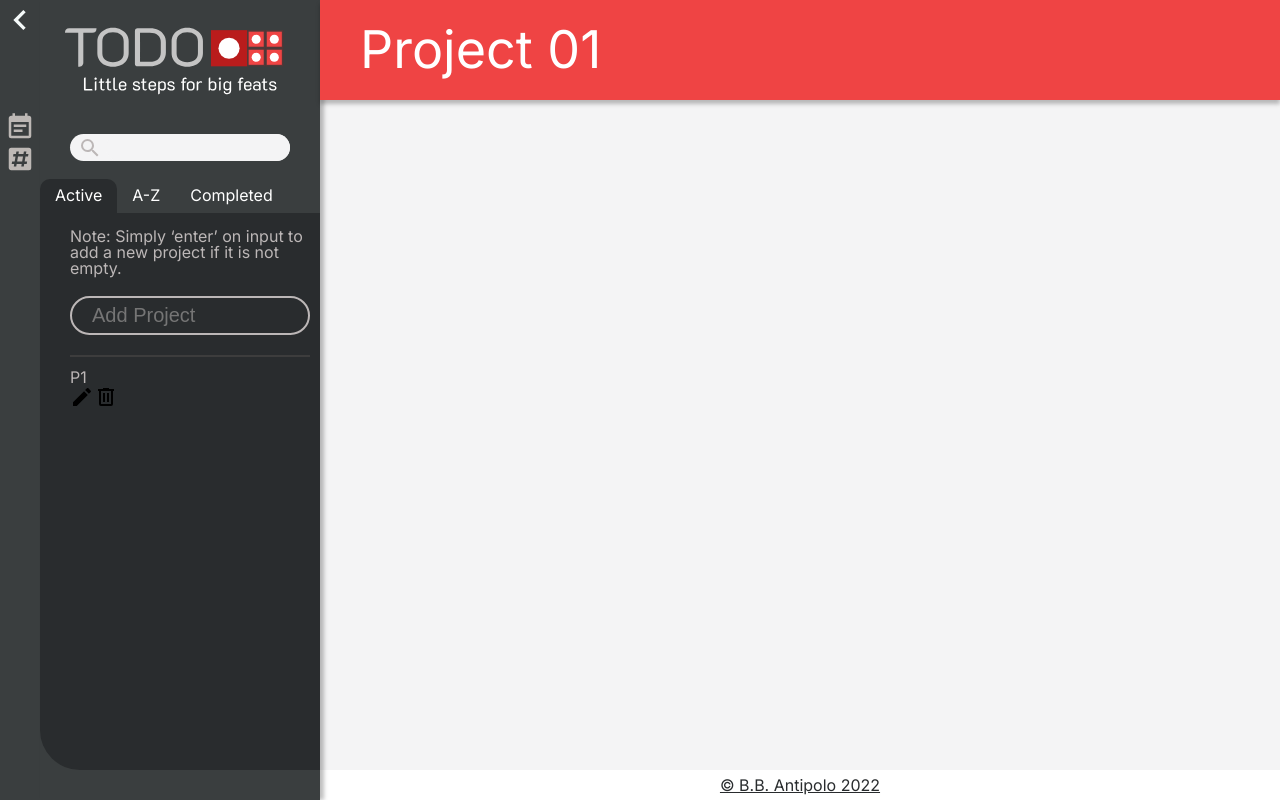
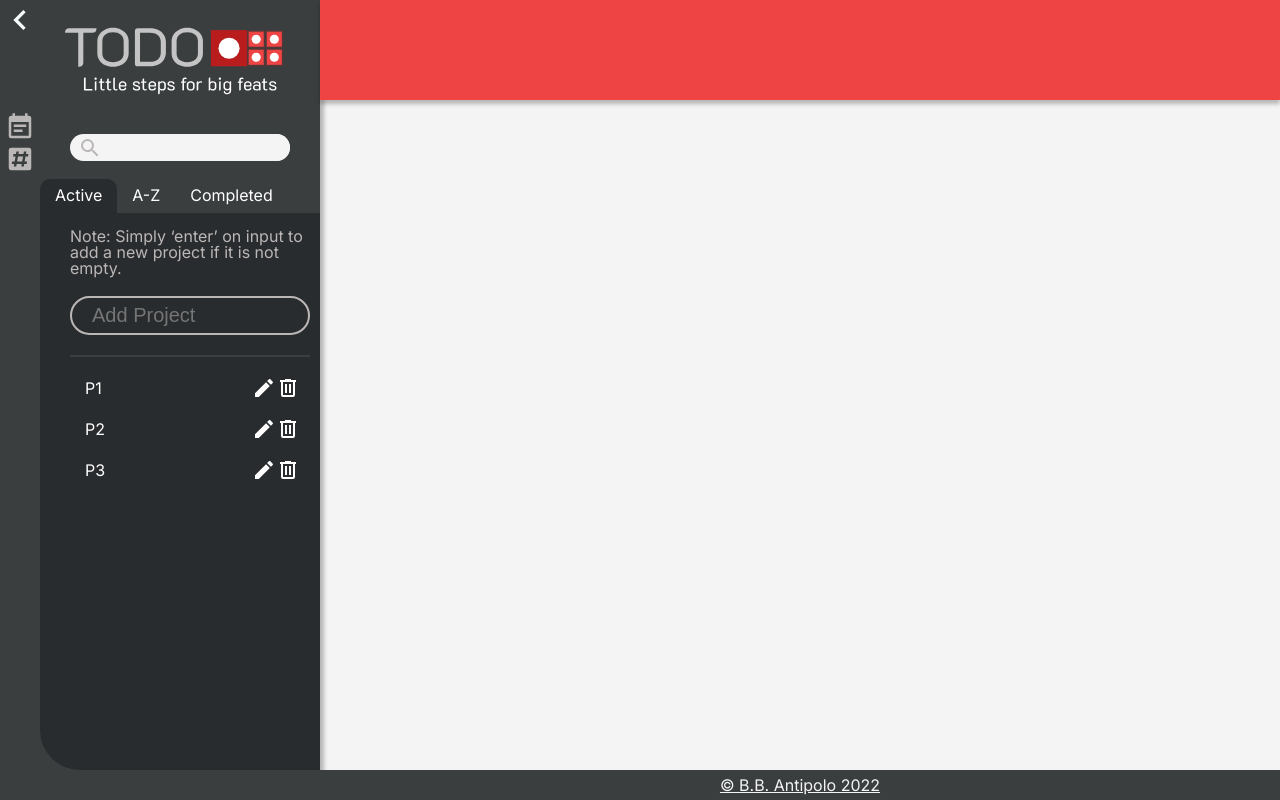
Before and after one commit to bbntpl/todocians, a website built with webpack: page src/index.html in a window 1280 px wide. Both pictures are taken after a click on the element "Active". Built offline with nearby package versions, Linux system fonts and the light colour scheme.

Commit message:
feat: add folder tabs

```diff
--- a/src/assets/styles/main.css
+++ b/src/assets/styles/main.css
@@ -2,14 +2,18 @@
 :root {
     --default-font: Inter, -apple-system, BlinkMacSystemFont, "Segoe UI", Roboto, Helvetica, Arial, sans-serif, "Apple Color Emoji", "Segoe UI Emoji", "Segoe UI Symbol", "Microsoft YaHei Light", sans-serif;
     --color-cape-cod: #3A3E3F;
+    --filtered-cape-cod: invert(22%) sepia(0%) saturate(1898%) hue-rotate(242deg) brightness(91%) contrast(86%);
     --color-shark: #292C2E;
+    --filtered-shark: #invert(14%) sepia(8%) saturate(460%) hue-rotate(160deg) brightness(97%) contrast(92%);
     --color-nobel: #BCB7B7;
     --filtered-nobel: invert(85%) sepia(10%) saturate(85%) hue-rotate(314deg) brightness(90%) contrast(79%);
     --color-thunderbird: #B91C1C;
+    --filtered-thunderbitd: invert(14%) sepia(70%) saturate(3281%) hue-rotate(350deg) brightness(117%) contrast(92%);
     --color-flamingo: #EF4444;
     --filtered-flamingo: invert(42%) sepia(57%) saturate(6877%) hue-rotate(341deg) brightness(104%) contrast(95%);
     --color-athens-gray: #F4F4F5;
     --filtered-athens-gray: invert(97%) sepia(2%) saturate(2513%) hue-rotate(147deg) brightness(113%) contrast(95%);
+    --filtered-white: invert(100%) sepia(0%) saturate(2%) hue-rotate(248deg) brightness(107%) contrast(101%);
     --vertical-box-shadow: 0px 4px 4px rgba(0, 0, 0, 0.25);
     --horizontal-box-shadow: 4px 0px 4px rgba(0, 0, 0, 0.25);
     /** for modal buttons or modal corners **/
@@ -97,11 +101,15 @@ body>*:not(.sidebar, .ribbon, .modal) {
 .ribbon img {
     width: 100%;
     height: auto;
-    filter: invert(98%) sepia(1%) saturate(2247%) hue-rotate(316deg) brightness(80%) contrast(81%);
+    filter: var(--filtered-nobel);
+}
+
+.ribbon img.active {
+    filter: var(--filtered-flamingo);
 }
 
 .ribbon img:hover {
-    filter: invert(97%) sepia(2%) saturate(2513%) hue-rotate(147deg) brightness(113%) contrast(95%);
+    filter: var(--filtered-athens-gray);
 }
 
 .ribbon-folders {
@@ -201,6 +209,32 @@ body>*:not(.sidebar, .ribbon, .modal) {
     height: auto;
 }
 
+.folder__tab {
+    display: flex;
+    justify-content: space-between;
+    color: #fff;
+    border-radius: var(--secondary-border-radius);
+    padding: 7px 10px 7px 15px;
+    margin-bottom: 3px;
+    transition: all .1s ease-in;
+}
+
+.folder__tab.active {
+    background-color: var(--color-flamingo);
+}
+
+.folder__tab:hover {
+    background-color: var(--color-cape-cod);
+}
+
+.folder__tab img {
+    filter: var(--filtered-white);
+}
+
+.tab-title, .row-items-holder {
+    display: flex;
+}
+
 /*** HEADER ***/
 .header {
     display: flex;
@@ -231,13 +265,14 @@ body>*:not(.sidebar, .ribbon, .modal) {
 .footer {
     height: var(--footer-height);
     grid-area: footer;
-    z-index: 40;
+    z-index: 50;
+    background-color: var(--color-cape-cod);
 }
 
 .footer-content {
     display: flex;
     justify-content: center;
-    color: var(--color-shark);
+    color: var(--color-athens-gray);
 }
 
 /*** MODAL ***/
@@ -331,12 +366,15 @@ body>*:not(.sidebar, .ribbon, .modal) {
     font-size: clamp(1rem, 1.1vw, 2rem);
     color: #fff;
 }
-.modal-dialog__header, .modal-dialog__inputs{
+
+.modal-dialog__header, .modal-dialog__inputs {
     padding: 12px 25px;
 }
-.modal-dialog__header{
+
+.modal-dialog__header {
     display: flex;
 }
+
 .modal__task .modal-container__lower {
     display: flex;
     justify-content: flex-end;
@@ -352,29 +390,32 @@ body>*:not(.sidebar, .ribbon, .modal) {
     color: white;
 }
 
-.modal__task .modal-container__upper button:hover{
+.modal__task .modal-container__upper button:hover {
     background-color: #fff;
     border: 0;
     padding: 10px 5px;
     font-size: clamp(1rem, 1vw, 2rem);
     color: var(--color-flamingo);
 }
-.modal__task-label{
+
+.modal__task-label {
     vertical-align: middle;
 }
-.modal-dialog__header{
+
+.modal-dialog__header {
     display: flex;
 }
-.modal-dialog__inputs  {
+
+.modal-dialog__inputs {
     display: flex;
     flex-direction: column;
     gap: 15px 0;
     font-size: clamp(.8rem, .7vw, 1.8rem);
 }
-.modal-dialog__inputs > label > *:not(button) {
+
+.modal-dialog__inputs>label>*:not(button) {
     display: block;
     width: 100%;
 }
 
-
 /***** MEDIA QUERIES *****/
--- /dev/null
+++ b/src/js/controller.js
@@ -0,0 +1,3 @@
+//This file is the main controller of the app
+
+// function add
--- a/src/js/dom-collections.js
+++ b/src/js/dom-collections.js
@@ -4,7 +4,7 @@ import {
     appendChildren
 } from '../helpers';
 
-import chevronRight from '../assets/icons/chevron-left.svg';
+import chevronLeft from '../assets/icons/chevron-left.svg';
 import prjIcon from '../assets/icons/project.svg';
 import tagIcon from '../assets/icons/tag.svg';
 import magnifyIcon from '../assets/icons/magnify.svg';
@@ -12,7 +12,9 @@ import logoImg from '../assets/images/logo.svg';
 import editIcon from '../assets/icons/edit.svg';
 import closeIcon from '../assets/icons/close.svg';
 import trashIcon from '../assets/icons/trash.svg';
+import DOMController from './dom-controller';
 
+//These are collection of DOM elements including event listeners
 const Sidebar = (() => {
     const _createLogo = () => createImg('img', 'logo', logoImg);
     const _createSearchbar = () => {
@@ -31,6 +33,10 @@ const Sidebar = (() => {
         const filterAZ = createEl('div', 'filter', 'A-Z');
         const filterCompleted = createEl('div', 'filter', 'Completed');
 
+        const filterTabs = [filterActive, filterAZ, filterCompleted];
+        filterTabs.forEach(e => {
+            e.addEventListener('click', DOMController.rmvActiveSiblings);
+        })
         appendChildren(organizerFilters, [filterActive, filterAZ, filterCompleted]);
 
         return organizerFilters;
@@ -48,19 +54,22 @@ const Sidebar = (() => {
     const createPrjTab = (text) => {
         const prjTab = createEl('div', 'folder__tab');
         const tabTitle = createEl('div', 'tab-title');
-        const tabName = createEl('p', 'tab-name', text);
+        const tabName = createEl('p', ['tab-name', 'centered'], text);
         const rowItemsHolder = createEl('div', 'row-items-holder');
         const editIconEl = createImg('img', 'tab-icon', editIcon);
         const trashIconEl = createImg('img', 'tab-icon', trashIcon);
+
         appendChildren(prjTab, [tabTitle, rowItemsHolder]);
         tabTitle.append(tabName);
         appendChildren(rowItemsHolder, [editIconEl, trashIconEl]);
+
+        prjTab.addEventListener('click', DOMController.rmvActiveSiblings);
         return prjTab;
     }
     const createTagTab = (text, numOfTags) => {
         const tagTab = createEl('div', 'folder__tab');
         const tabTitle = createEl('div', 'tab-title');
-        const tabName = createEl('p', 'tab-name', text);
+        const tabName = createEl('p', ['tab-name', 'centered'], text);
         const rowItemsHolder = createEl('div', 'row-items-holder');
         const tagIconEl = createImg('img', 'tab-icon', tagIcon);
         const totalTags = createEl('div', 'total-tags', numOfTags);
@@ -77,11 +86,6 @@ const Sidebar = (() => {
         appendChildren(sidebarEl, [_createLogo(), sidebarInnerEl]);
         appendChildren(sidebarInnerEl, [_createSearchbar(), _createFilters(), organizerEl]);
         appendChildren(organizerEl, [_createFolder()]);
-
-        /* TEST */
-        // const folderList = document.querySelector('.folder__list');
-        // console.log(document.querySelector('.sidebar__inner'));
-        // appendChildren(folderList, [createPrjTab('Project 01'), createPrjTab('Project 01')]);
         return sidebarEl;
     }
     return { initialize, createPrjTab, createTagTab };
@@ -89,8 +93,9 @@ const Sidebar = (() => {
 const Ribbon = (() => {
     const _createCollapseBtn = () => {
         const collapseBtn = createEl('div', 'collapse-wrapper');
-        const collapseIcon = createImg('img', 'ribbon-icons', chevronRight);
+        const collapseIcon = createImg('img', 'ribbon-icons', chevronLeft);
         collapseBtn.append(collapseIcon);
+        collapseBtn.addEventListener('click', (e) => DOMController.toggleSidebar(e));
         return collapseBtn;
     }
 
@@ -98,6 +103,9 @@ const Ribbon = (() => {
         const ribbonFolders = createEl('div', 'ribbon-folders');
         const prjIconEl = createImg('img', 'ribbon-icons', prjIcon);
         const tagIconEl = createImg('img', 'ribbon-icons', tagIcon);
+        [prjIconEl, tagIconEl].forEach(e => {
+            e.addEventListener('click', DOMController.rmvActiveSiblings);
+        })
         appendChildren(ribbonFolders, [prjIconEl, tagIconEl]);
         return ribbonFolders;
     }
@@ -114,7 +122,7 @@ const Ribbon = (() => {
 const Header = (() => {
     const initialize = () => {
         const headerEl = createEl('header', 'header');
-        const projectTitle = createEl('h1', 'project__title--large', 'Project 01');
+        const projectTitle = createEl('h1', 'project__title--large', '');
         headerEl.append(projectTitle);
         return headerEl;
     }
--- a/src/js/dom-controller.js
+++ b/src/js/dom-controller.js
@@ -1,16 +1,32 @@
+import chevronRight from '../assets/icons/chevron-right.svg';
+import chevronLeft from '../assets/icons/chevron-left.svg';
+
+//These functions changes the properties of elements
+//They're primarily for UI elements manipulation
 const DOMController = (() => {
-    let _isSidebarCollapsed = true;
-
+    let _isSidebarCollapsed = false;
+    // let selectedFolder = 'prj'; //prj or tag
     //text contents
-    const toggleSidebar = () => {
+    const toggleSidebar = (e) => {
         _isSidebarCollapsed = !_isSidebarCollapsed;
-        if(_isSidebarCollapsed){
+        if (_isSidebarCollapsed) {
+            e.target.src = chevronRight;
             document.documentElement.style.setProperty('--sidebar-width', '0px');
         } else {
+            e.target.src = chevronLeft;
             document.documentElement.style.setProperty('--sidebar-width', '280px');
         }
     }
-    const renderFolderTab = () => {
+    const rmvActiveSiblings = (e) => {
+        const className = e.target.className.split(' ');
+        const siblings = document.querySelectorAll(`.${className[0]}`);
+        siblings.forEach(el => el.classList.remove('active'));
+        e.target.classList.add('active')
+    }
+    const toggleActive = (e) => {
+        e.target.classList.toggle('active');
+    }
+    const renderFolderTab = (note, inputPlaceholder) => {
 
     }
 
@@ -30,10 +46,13 @@ const DOMController = (() => {
 
     }
 
-    //mock up elements
-    const initialize
+    const initialize = () => {
+
+    }
     return {
-        toggleSidebar
+        toggleSidebar,
+        toggleActive,
+        rmvActiveSiblings
     }
 })();
 
--- a/src/js/todo.js
+++ b/src/js/todo.js
@@ -1,11 +1,16 @@
+import { appendChildren } from "../helpers";
 import { Sidebar } from "./dom-collections";
+import { Project } from "./project";
 
 const Todo = (() => {
+    const _projects = [];
     const initialize = () => {
-        document.querySelector('.folder__list').append(Sidebar.createPrjTab('P1'));
+        appendChildren(document.querySelector('.folder__list'), [Sidebar.createPrjTab('P1'), Sidebar.createPrjTab('P2'), Sidebar.createPrjTab('P3')]);
     }
-
-    return { initialize} ;
+    const addProject = (prjName) => {
+        _projects.push(new Project(prjName));
+    }
+    return { initialize, addProject };
 })();
 
 
```
Also changed, not shown: src/index.html (+2 -2 lines), dist/aba1647cebad5a62f905.svg (added), dist/index.html, dist/main.js.
